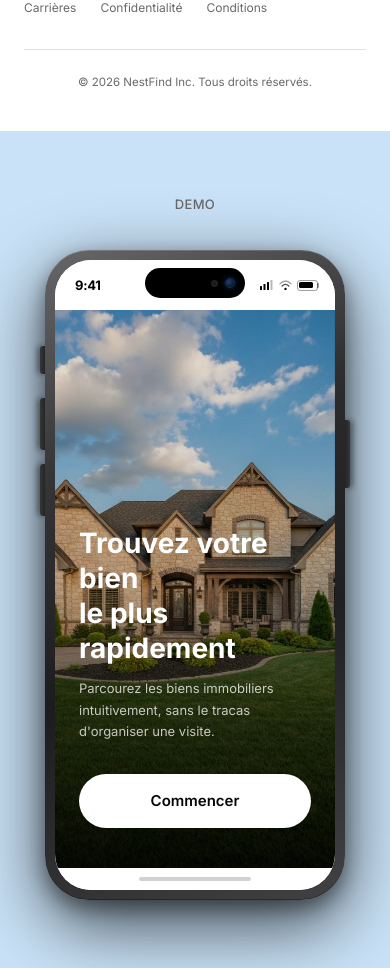
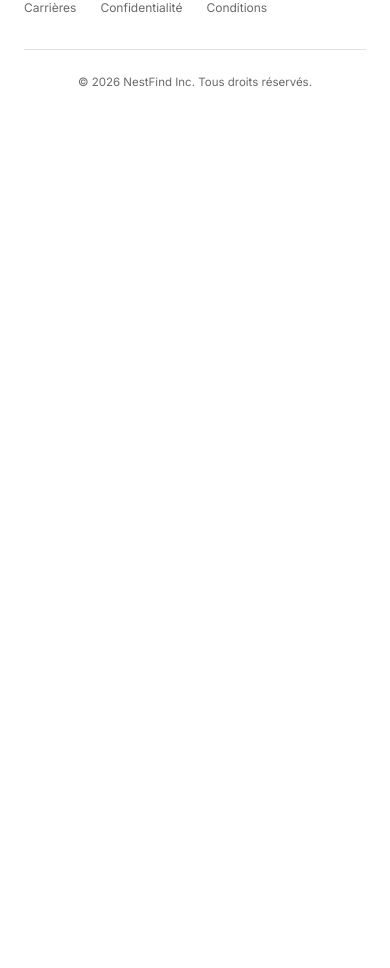
Before and after one commit to bariszgravigravine-maker/projet-de-memoire, a Next.js app in the folder front/: page / in a window 390 px wide. Shown: the part 8658-9626 px from the top of the page. After the commit the page ends 8789 px from the top, so only its background shows below. Built offline with nearby package versions, Linux system fonts and the light colour scheme; no server answers.

Commit message:
fix: hide phone frame mockup on mobile/PWA - only show on lg+ screens

```diff
--- a/front/app/page.tsx
+++ b/front/app/page.tsx
@@ -27,8 +27,8 @@ export default function Home() {
     <div className="min-h-screen w-full flex flex-col bg-background">
       <MobileHomePage onLaunchApp={handleStart} />
 
-      {/* Phone frame demo */}
-      <div className="flex flex-col items-center justify-center py-16 bg-[var(--app-bg)]" id="phone-demo">
+      {/* Phone frame demo — hidden on mobile/PWA (user is already on a phone) */}
+      <div className="hidden lg:flex flex-col items-center justify-center py-16 bg-[var(--app-bg)]" id="phone-demo">
         <div className="flex flex-col items-center gap-3 mb-10 anim-fade-up">
           <p className="text-[13px] font-medium text-muted-foreground tracking-wide uppercase">
             Demo
```
